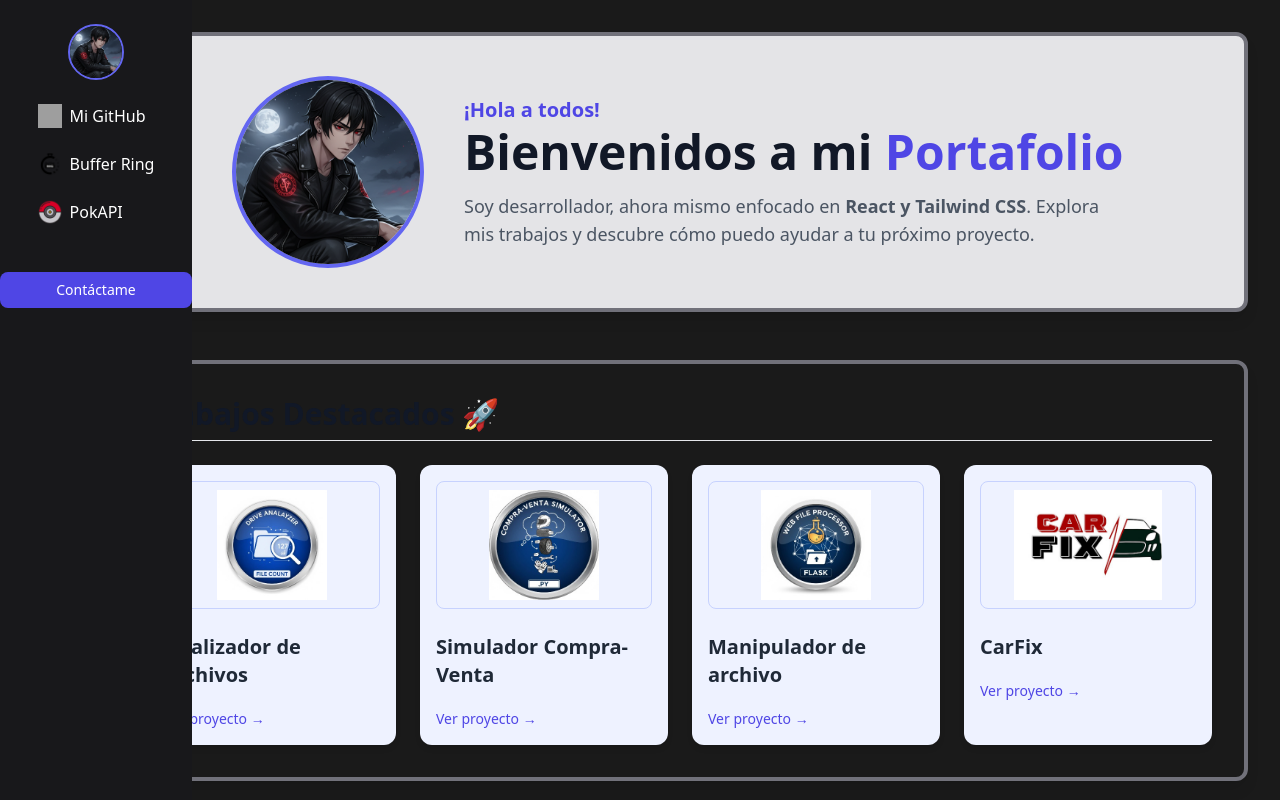
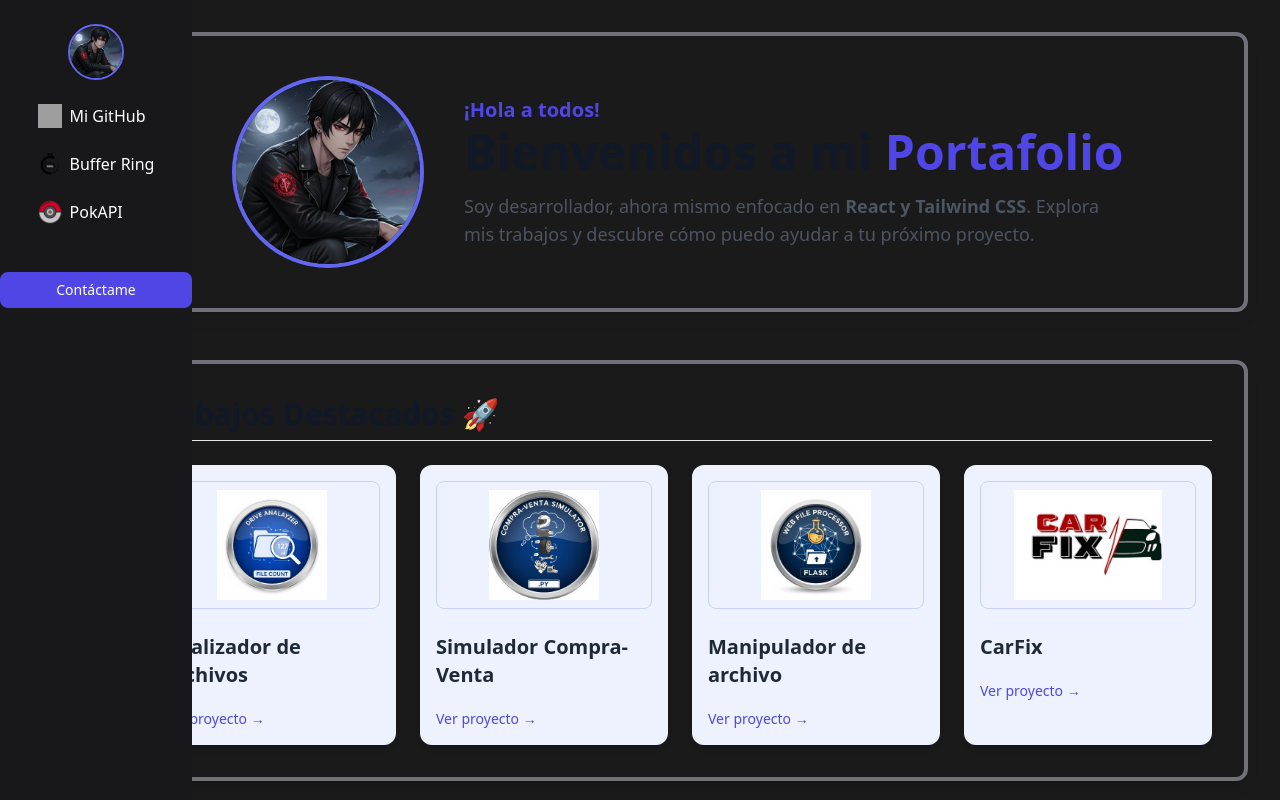
Before and after one commit to Hades-dev-code/Lenguaje-de-programaciob, a React app in the folder hadespage/: page / in a window 1280 px wide. Shown: the top 800 px of the page. Built offline with nearby package versions, Linux system fonts and the light colour scheme; grey boxes are pictures that could not be loaded.

Commit message:
Update Hero.jsx

```diff
--- a/hadespage/src/components/sections/Hero.jsx
+++ b/hadespage/src/components/sections/Hero.jsx
@@ -5,10 +5,9 @@ function Hero() {
   return (
     <section
       id="presentacion"
-      className="p-10 bg-zinc-200 rounded-xl shadow-lg mb-12 border-4 border-zinc-500"
+      className="p-10 rounded-xl shadow-lg mb-12 border-4 border-zinc-500 transition-colors duration-300"
     >
       <div className="flex flex-col md:flex-row items-center mx-auto max-w-4xl">
-
         {/* Avatar */}
         <div className="w-48 h-48 rounded-full overflow-hidden border-4 border-indigo-500 flex-shrink-0 mb-6 md:mb-0 md:mr-10">
           <img
```
